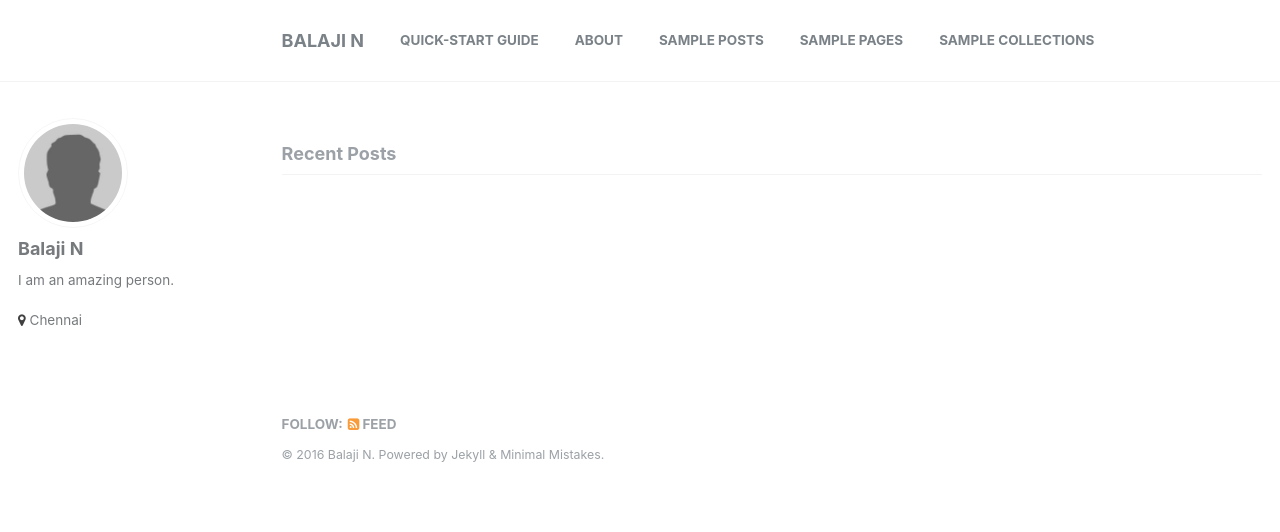
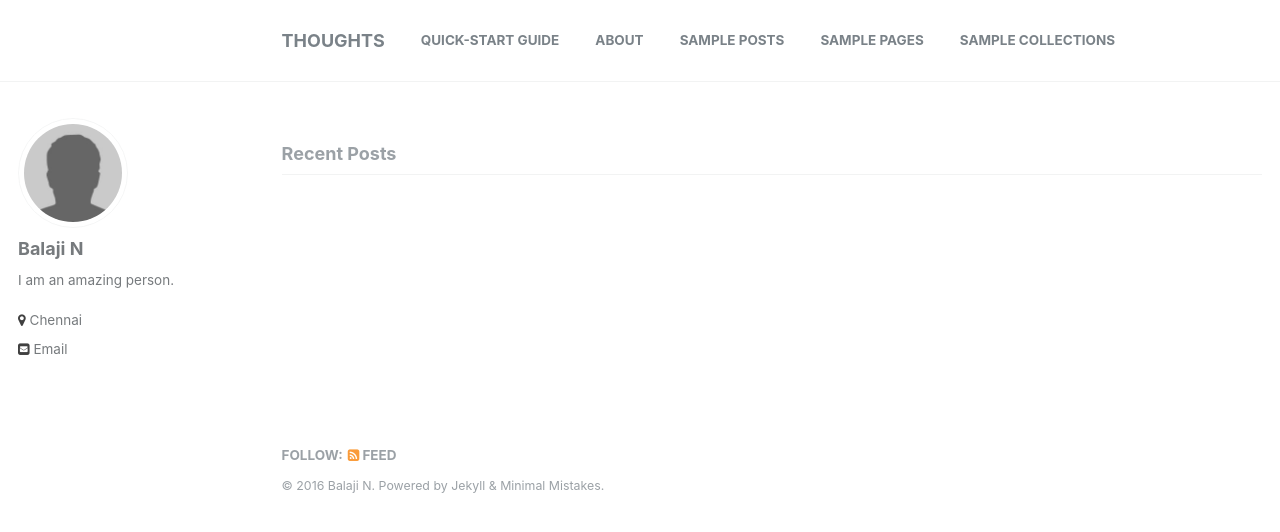
Before and after one commit to balajincse/balajincse.github.io, a Jekyll site: the page built from index.html, in a window 1280 px wide. Shown: the top 532 px of the page. Built offline with Jekyll 4.4.1, drawn with Linux system fonts in a browser that asks for light colours; the list of posts is cut into pages by our own code.

Commit message:
updating the config

```diff
--- a/_config.yml
+++ b/_config.yml
@@ -7,11 +7,11 @@
 
 # Site Settings
 locale                   : "en-US"
-title                    : "Balaji N"
+title                    : "Thoughts"
 title_separator          : "-"
 name                     : "Balaji N"
-description              : "An amazing website."
-url                      : # the base hostname & protocol for your site e.g. "https://mmistakes.github.io"
+description              : "My personal website/blog"
+url                      : "http://balajincse.github.io/" # the base hostname & protocol for your site e.g. "https://mmistakes.github.io"
 baseurl                  : # the subpath of your site, e.g. "/blog"
 gh_repo                  :
 teaser                   : # filename of teaser fallback teaser image placed in /images/, .e.g. "500x300.png"
@@ -65,7 +65,7 @@ author:
   avatar           : "bio-photo.jpg"
   bio              : "I am an amazing person."
   location         : "Chennai"
-  email            :
+  email            : "balajincse@outlook.com"
   uri              :
   bitbucket        :
   codepen          :
```
